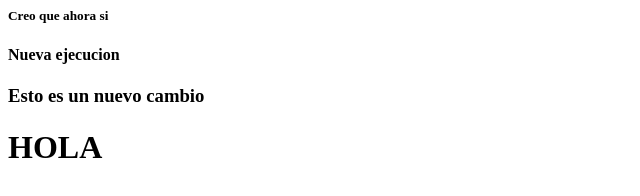
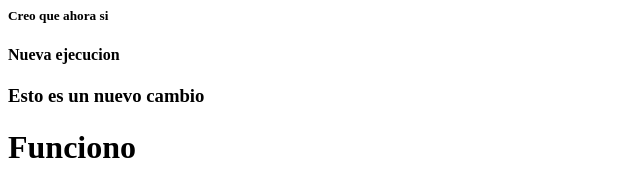
Before and after one commit to chandro-dev/pruebaCiCdAzure, a plain HTML site: page index.html in a window 1280 px wide. Shown: the whole page, without its empty margins (0-640 px from the left). Drawn offline with Linux system fonts and the light colour scheme.

Commit message:
Ya funcionoooooooooooooooo

```diff
--- a/index.html
+++ b/index.html
@@ -5,5 +5,5 @@
     <h5>Creo que ahora si</h5>
     <h4>Nueva ejecucion</h4>
     <h3>Esto es un nuevo cambio</h3>
-  <h1>HOLA</h1>
+  <h1>Funciono</h1>
 </html>
```
